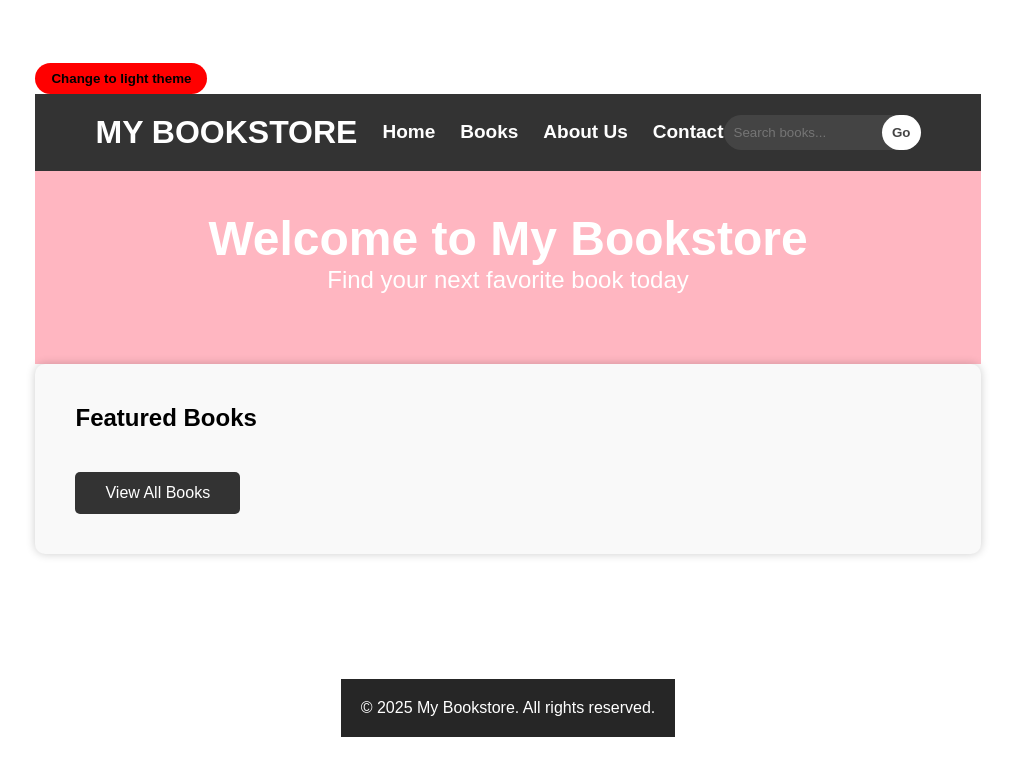
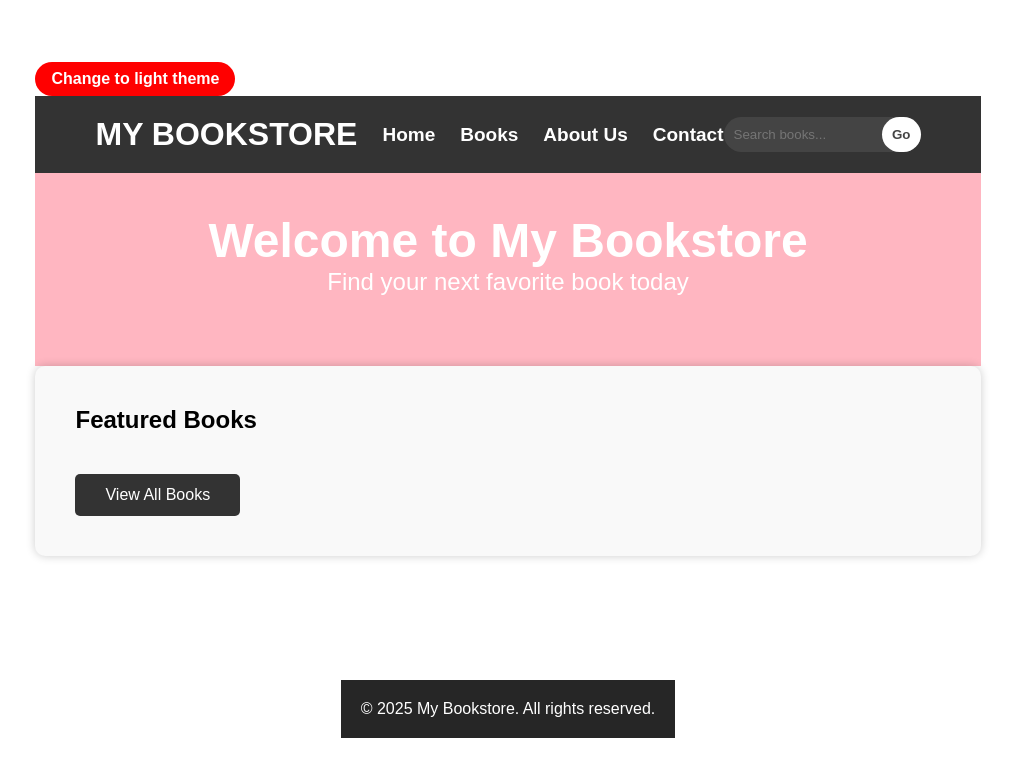
Before and after one commit to Mikerdx/Phase-1-book-store-project, a plain HTML site: page Index.html in a window 1280 px wide. Shown: the whole page, without its empty margins (132-1147 px from the left). Drawn offline with Linux system fonts and the light colour scheme; files that its build step writes are made by us from their sources; a script that the page names is missing.

Commit message:
css update

```diff
--- a/Index.html
+++ b/Index.html
@@ -2,7 +2,6 @@
 <html lang="en">
 <head>
   <meta charset="UTF-8">
-  <meta http-equiv="X-UA-Compatible" content="IE=edge">
   <meta name="viewport" content="width=device-width, initial-scale=1.0">
   <link rel="stylesheet" type="text/css" href="css/style.css">
   <title>Book Store</title>
@@ -58,3 +57,16 @@
   <script src="js/script.js"></script>
 </body>
 </html>
+
+
+<!DOCTYPE html>
+<html lang="en">
+<head>
+  <meta charset="UTF-8">
+  <meta name="viewport" content="width=device-width, initial-scale=1.0">
+  <title>Document</title>
+</head>
+<body>
+
+</body>
+</html>
--- a/style.css
+++ b/style.css
@@ -58,6 +58,7 @@
   color: #666;
 }
 
+/* Search bar */
 .search {
   position: relative;
 }
@@ -111,6 +112,7 @@
   box-shadow: 0px 0px 10px rgba(0, 0, 0, 0.2);
 }
 
+/* Books grid */
 .books {
   display: grid;
   grid-template-columns: repeat(3, 1fr);
@@ -140,16 +142,20 @@
   padding: 20px;
   text-align: center;
 }
+
+/* Light mode theme */
 [data-theme="light"] {
   --color-bg: #ffffff;
   --color-fg: #000000;
 }
 
+/* Dark mode theme */
 [data-theme="dark"] {
   --color-bg: #000000;
   --color-fg: #ffffff;
 }
 
+/* Apply theme colors */
 body {
   background-color: var(--color-bg);
   color: var(--color-fg);
@@ -158,21 +164,7 @@
   place-items: center;
 }
 
-  button.theme {
-    background-color: red; /* Set background to red */
-    color: white
-    font-size: 1rem;
-    font-weight: bold;
-    padding: 0.5rem 1rem;
-    transition: all var(--global-transition-time) ease-in-out;
-    border-radius: 2rem;
-    cursor: pointer;
-    color: var(--color-fg);
-    border: 0.25rem solid var(--color-fg);}
-  button.theme:hover {
-      background-color:#002ead;
-        transition: 0.7s;
-  }
+/* Dark mode styles */
 [data-theme="dark"] .book {
   background-color: #222; /* Darkened background */
   color: #fff; /* White text for contrast */
@@ -182,3 +174,21 @@
 [data-theme="dark"] .books {
   background-color: #111; /* Darken the whole book section */
 }
+
+/* Theme Toggle Button */
+button.theme {
+  background-color: red; /* Set background to red */
+  color: white; /* White text for visibility */
+  font-size: 1rem;
+  font-weight: bold;
+  padding: 0.5rem 1rem;
+  transition: all 0.3s ease-in-out;
+  border-radius: 2rem;
+  cursor: pointer;
+  border: 0.25rem solid var(--color-fg);
+}
+
+button.theme:hover {
+  background-color: #002ead;
+  transition: 0.7s;
+}
```
Lines whose indentation alone changed are shown as unchanged.
